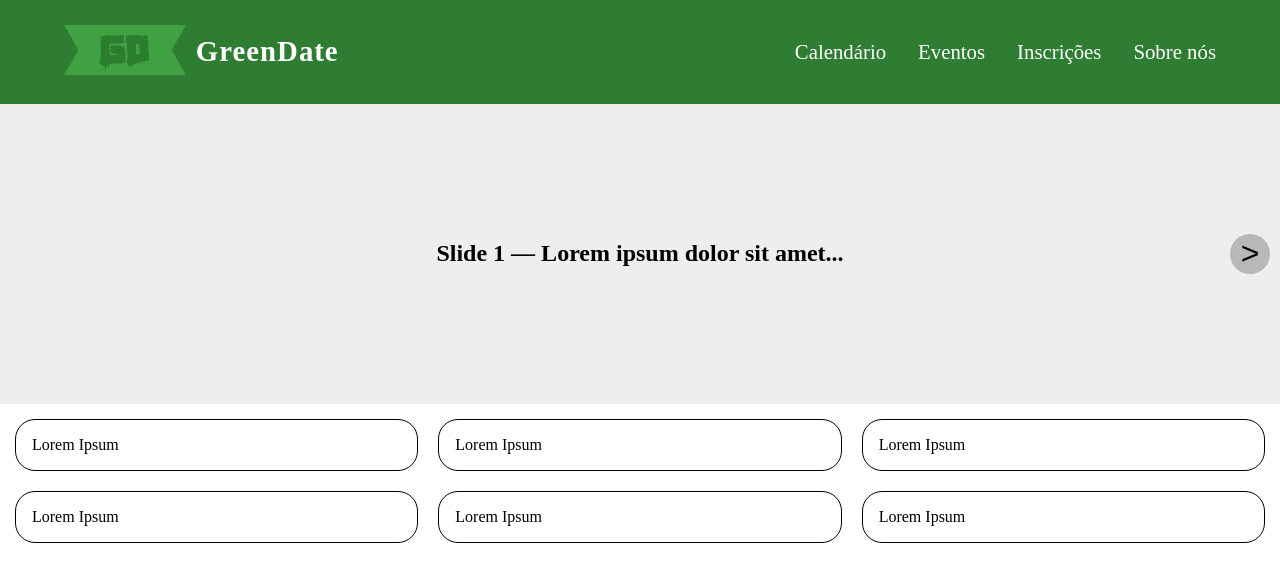
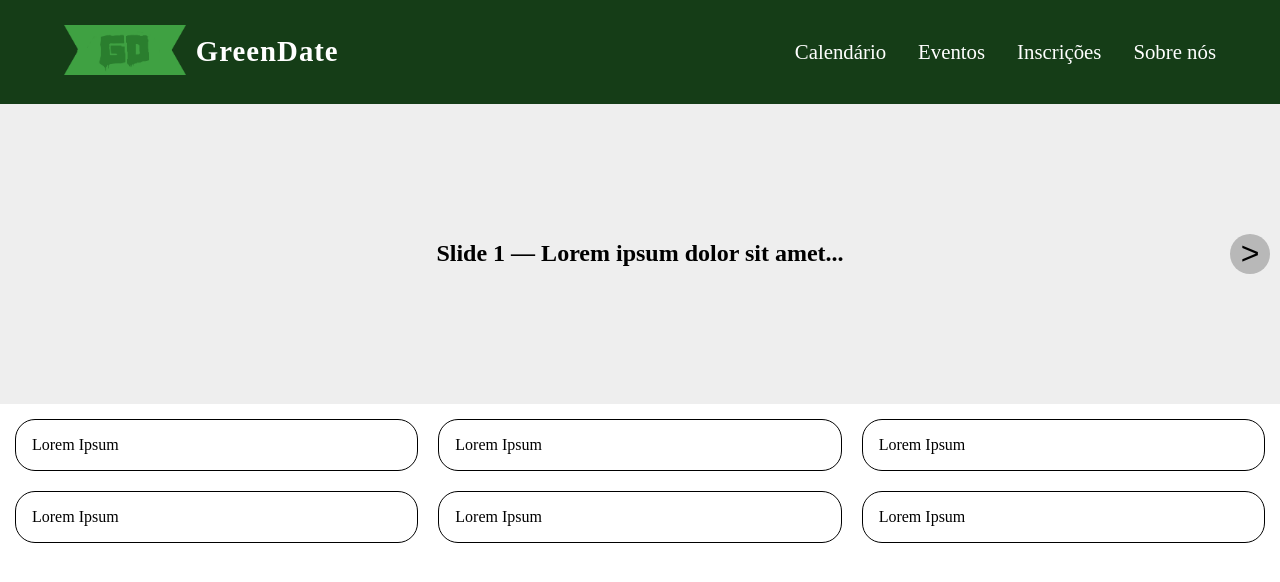
Before and after one commit to TorneiraCromada/Projeto-IPW, a plain HTML site: page index.html in a window 1280 px wide. Drawn offline with Linux system fonts and the light colour scheme.

Commit message:
cor trocada no cabeçalho para melhor visibilidade da logo

```diff
--- a/css/css.css
+++ b/css/css.css
@@ -6,7 +6,7 @@
 }
 
 header {
-  background-color: #2e7d32;
+  background-color: #153d17;
   color: white;
   padding: 0.75rem 2rem;
   box-shadow: 0 2px 5px rgba(0, 0, 0, 0.1);
```
